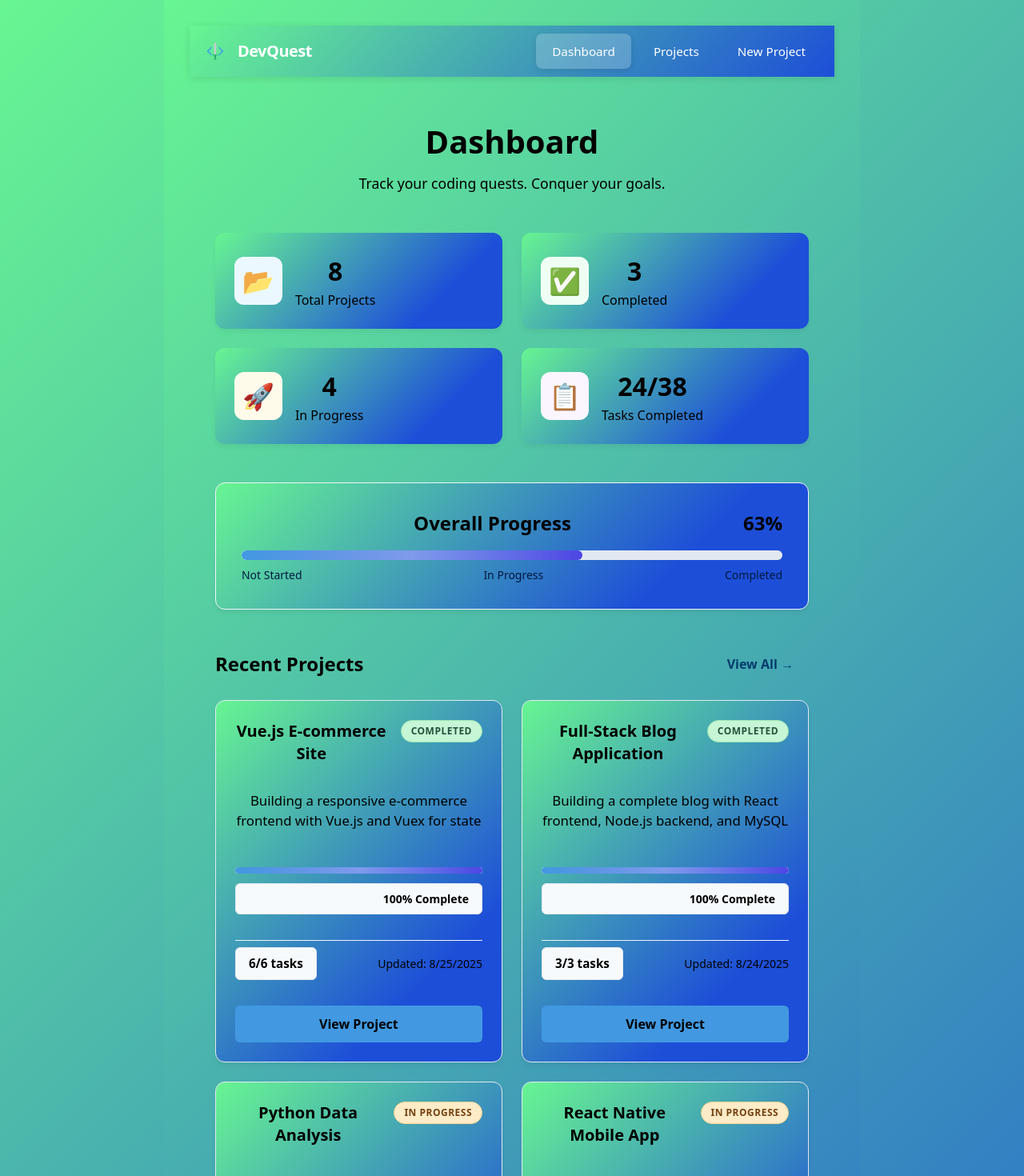
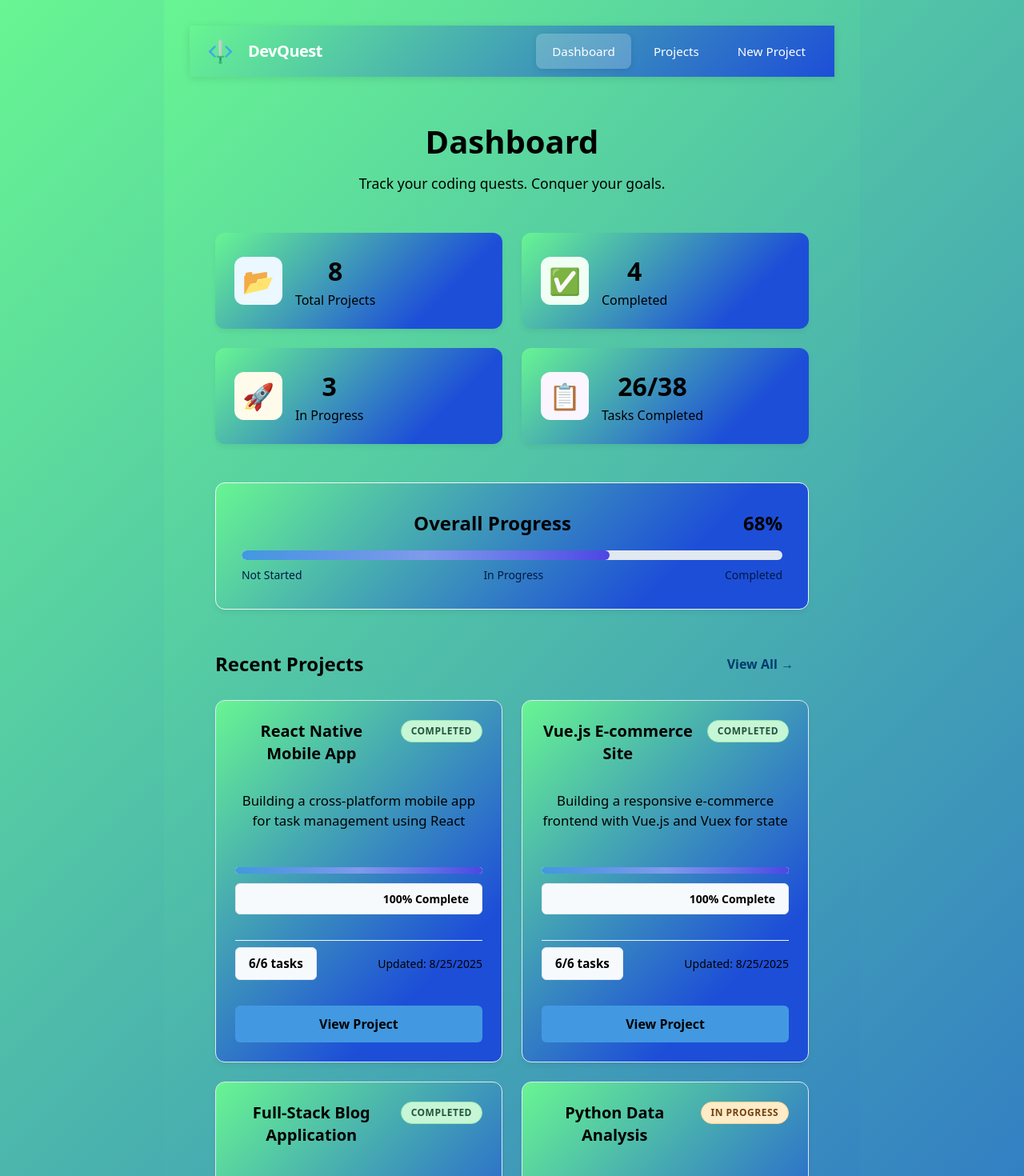
Before and after one commit to Suleyaziz/DevQuest, a React (Vite) app: page /dashboard in a window 1280 px wide. Shown: the top 1470 px of the page at 80% size. Built offline with nearby package versions, Linux system fonts and the light colour scheme; data requests are answered from the project's data file.

Commit message:
navbar logo largened

```diff
--- a/db.json
+++ b/db.json
@@ -58,10 +58,10 @@
       "id": "5",
       "name": "React Native Mobile App",
       "description": "Building a cross-platform mobile app for task management using React Native",
-      "status": "in-progress",
+      "status": "completed",
       "progress": 70,
       "createdAt": "2023-09-25T14:20:00Z",
-      "updatedAt": "2023-10-29T11:45:00Z",
+      "updatedAt": "2025-08-25T06:11:26.739Z",
       "githubUrl": "https://github.com/yourusername/react-native-tasks",
       "tasks": [
         {
@@ -96,14 +96,14 @@
           "id": 505,
           "title": "Add local storage persistence",
           "description": "Use AsyncStorage to save tasks locally",
-          "completed": false,
+          "completed": true,
           "createdAt": "2023-10-10T11:20:00Z"
         },
         {
           "id": 506,
           "title": "Test on both iOS and Android",
           "description": "Run on simulators and physical devices",
-          "completed": false,
+          "completed": true,
           "createdAt": "2023-10-15T13:50:00Z"
         }
       ]
--- a/src/components/NavBar.css
+++ b/src/components/NavBar.css
@@ -33,8 +33,8 @@
 
 .navbar-logo {
   display: inline-block;
-  width: 32px;   /* adjust size */
-  height: 32px;
+  width: 45px;   /* adjust size */
+  height: 45px;
   background-image: url("/src/assets/DevQuest-favicon.png");
   background-size: contain;
   background-repeat: no-repeat;
```
